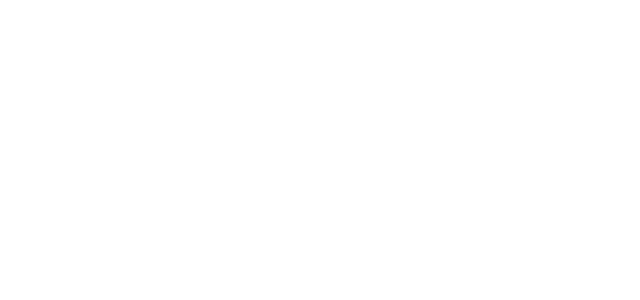
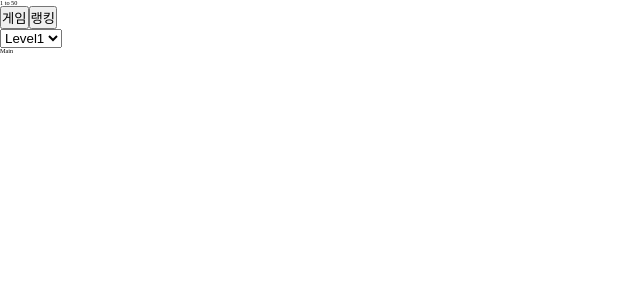
Before and after one commit to AND-SOPT-WEB/HwaRangIm, a React (Vite) app in the folder week3/assignment/week3-assignment/: page / in a window 1280 px wide. Shown: the top 300 px of the page, without its empty margins (0-640 px from the left). Built offline with nearby package versions, Linux system fonts and the light colour scheme.

Commit message:
feat: Header, Main 컴포넌트 기본 세팅 및 path alias 수정

```diff
--- a/week3/assignment/week3-assignment/src/App.jsx
+++ b/week3/assignment/week3-assignment/src/App.jsx
@@ -1,12 +1,14 @@
 import { Global, ThemeProvider } from "@emotion/react";
 import GlobalStyle from "./styles/global";
 import { Theme } from "./styles/theme";
+import Home from "@pages/Home/Home";
 
 function App() {
   return (
     <>
       <ThemeProvider theme={Theme}>
         <Global styles={GlobalStyle} />
+        <Home />
       </ThemeProvider>
     </>
   );
--- /dev/null
+++ b/week3/assignment/week3-assignment/src/components/Header/Header.jsx
@@ -0,0 +1,22 @@
+const Header = () => {
+  return (
+    <header>
+      <div>
+        <h1>1 to 50</h1>
+        <div>
+          <button>게임</button>
+          <button>랭킹</button>
+        </div>
+      </div>
+      <div>
+        <select>
+          <option value="level1">Level1</option>
+          <option value="level2">Level2</option>
+          <option value="level3">Level3</option>
+        </select>
+      </div>
+    </header>
+  );
+};
+
+export default Header;
--- /dev/null
+++ b/week3/assignment/week3-assignment/src/components/Main/Main.jsx
@@ -0,0 +1,5 @@
+const Main = () => {
+  return <div>Main</div>;
+};
+
+export default Main;
--- /dev/null
+++ b/week3/assignment/week3-assignment/src/components/index.js
@@ -0,0 +1,4 @@
+import Header from "./Header/Header";
+import Main from "./Main/Main";
+
+export { Header, Main };
--- /dev/null
+++ b/week3/assignment/week3-assignment/src/pages/Home/Home.jsx
@@ -0,0 +1,12 @@
+import { Header, Main } from "@components";
+
+const Home = () => {
+  return (
+    <div>
+      <Header />
+      <Main />
+    </div>
+  );
+};
+
+export default Home;
--- a/week3/assignment/week3-assignment/vite.config.js
+++ b/week3/assignment/week3-assignment/vite.config.js
@@ -1,7 +1,20 @@
-import { defineConfig } from 'vite'
-import react from '@vitejs/plugin-react-swc'
+import { defineConfig } from "vite";
+import react from "@vitejs/plugin-react-swc";
+import { fileURLToPath } from "url";
+import path from "path";
 
-// https://vite.dev/config/
+// Current file's path
+const __filename = fileURLToPath(import.meta.url);
+// Directory name of the current module
+const __dirname = path.dirname(__filename);
+
 export default defineConfig({
   plugins: [react()],
-})
+  resolve: {
+    alias: {
+      "@": path.resolve(__dirname, "src"),
+      "@pages": path.resolve(__dirname, "src/pages"),
+      "@components": path.resolve(__dirname, "src/components"),
+    },
+  },
+});
```
Also changed, not shown: week3/assignment/week3-assignment/eslint.config.js (+17 -17 lines), week3/assignment/week3-assignment/jsconfig.json (added, +10 -0 lines), week3/assignment/week3-assignment/src/components/Header/Header.style.js (added), week3/assignment/week3-assignment/src/components/Main/Main.style.js (added).
